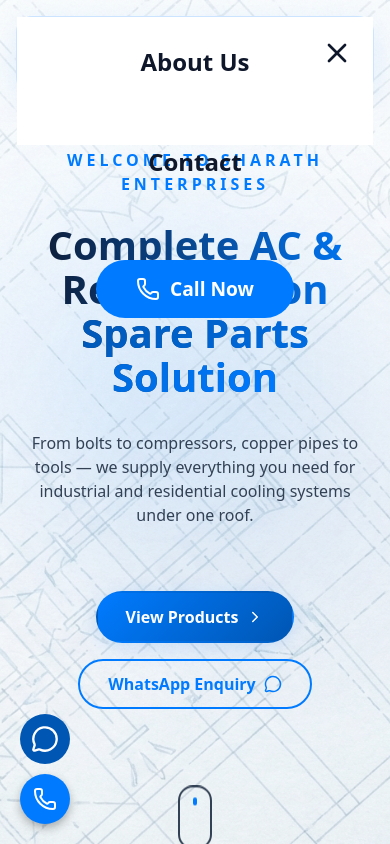
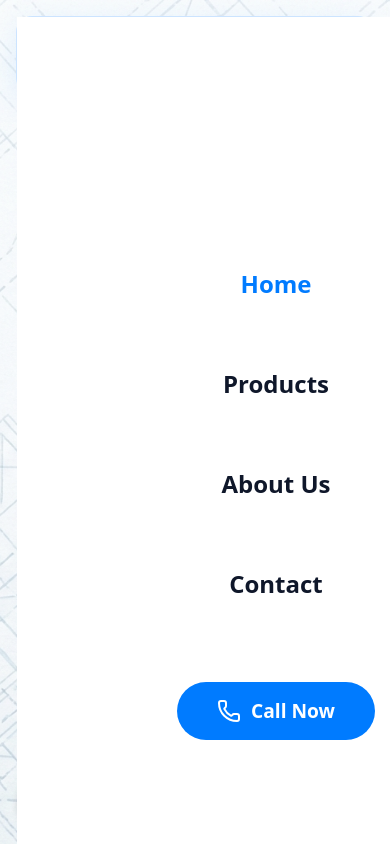
Before and after one commit to harshit2u/Sharath-Enterprises, a React (Vite) app: page / in a window 390 px wide. Both pictures are taken after a click on the element 327 px from the left and 55 px from the top of the page. Shown: the top 844 px of the page. Built offline with nearby package versions, Linux system fonts and the light colour scheme.

Commit message:
fix: mobile navbar layout and performance optimizations

```diff
--- a/index.html
+++ b/index.html
@@ -3,7 +3,7 @@
 
 <head>
   <meta charset="UTF-8" />
-  <link rel="icon" type="image/png" href="/src/assets/images/logo.png" />
+  <link rel="icon" type="image/png" href="/src/assets/images/favicon.png" />
   <meta name="viewport" content="width=device-width, initial-scale=1.0" />
   <title>sharath-enterprises</title>
 </head>
--- a/src/components/layout/Navbar.jsx
+++ b/src/components/layout/Navbar.jsx
@@ -99,8 +99,8 @@ const Navbar = () => {
             </a>
 
             {/* Mobile Toggle */}
-            <div className="mobile-toggle" onClick={toggleMenu} style={{ cursor: 'pointer', color: 'var(--text-main)' }}>
-                {isOpen ? <X size={28} /> : <Menu size={28} />}
+            <div className="mobile-toggle" onClick={toggleMenu} style={{ cursor: 'pointer', color: 'var(--text-main)', zIndex: 1002, position: 'relative' }}>
+                {isOpen ? null : <Menu size={28} />}
             </div>
 
             {/* Mobile Menu */}
@@ -113,18 +113,18 @@ const Navbar = () => {
                         transition={{ type: 'tween', duration: 0.3 }}
                         style={{
                             position: 'fixed',
-                            top: 0,
-                            right: 0,
-                            bottom: 0,
-                            left: 0, // Full width overlay
-                            background: 'var(--bg-dark)', // Solid background
+                            inset: 0,
+                            width: '100vw',
+                            height: '100vh',
+                            background: '#ffffff', // Solid white background
                             padding: 'var(--spacing-xl)',
-                            zIndex: 1001,
+                            zIndex: 9999, // Super high z-index
                             display: 'flex',
                             flexDirection: 'column',
                             alignItems: 'center',
                             justifyContent: 'center',
-                            gap: 'var(--spacing-xl)'
+                            gap: 'var(--spacing-xl)',
+                            overflowY: 'auto' // Allow scroll if content is long
                         }}
                     >
                         <div style={{ position: 'absolute', top: '20px', right: '20px' }}>
--- a/src/components/sections/Hero.jsx
+++ b/src/components/sections/Hero.jsx
@@ -27,8 +27,9 @@ const Hero = () => {
                 mixBlendMode: 'multiply' // Blends nicely with white
             }}></div>
 
-            {/* Glowing Orbs - Subtle for Light Theme */}
+            {/* Glowing Orbs - Subtle for Light Theme (Desktop Only) */}
             <motion.div
+                className="hero-orb"
                 animate={{
                     scale: [1, 1.2, 1],
                     opacity: [0.1, 0.2, 0.1], // Reduced opacity
@@ -48,6 +49,7 @@ const Hero = () => {
             />
 
             <motion.div
+                className="hero-orb"
                 animate={{
                     scale: [1, 1.1, 1],
                     opacity: [0.1, 0.2, 0.1],
@@ -65,6 +67,12 @@ const Hero = () => {
                     zIndex: 0
                 }}
             />
+
+            <style>{`
+                @media (max-width: 768px) {
+                    .hero-orb { display: none !important; }
+                }
+            `}</style>
 
             <div className="container" style={{ position: 'relative', zIndex: 1, textAlign: 'center' }}>
                 <motion.h2
```
Also changed, not shown: src/assets/images/favicon.png (added).
